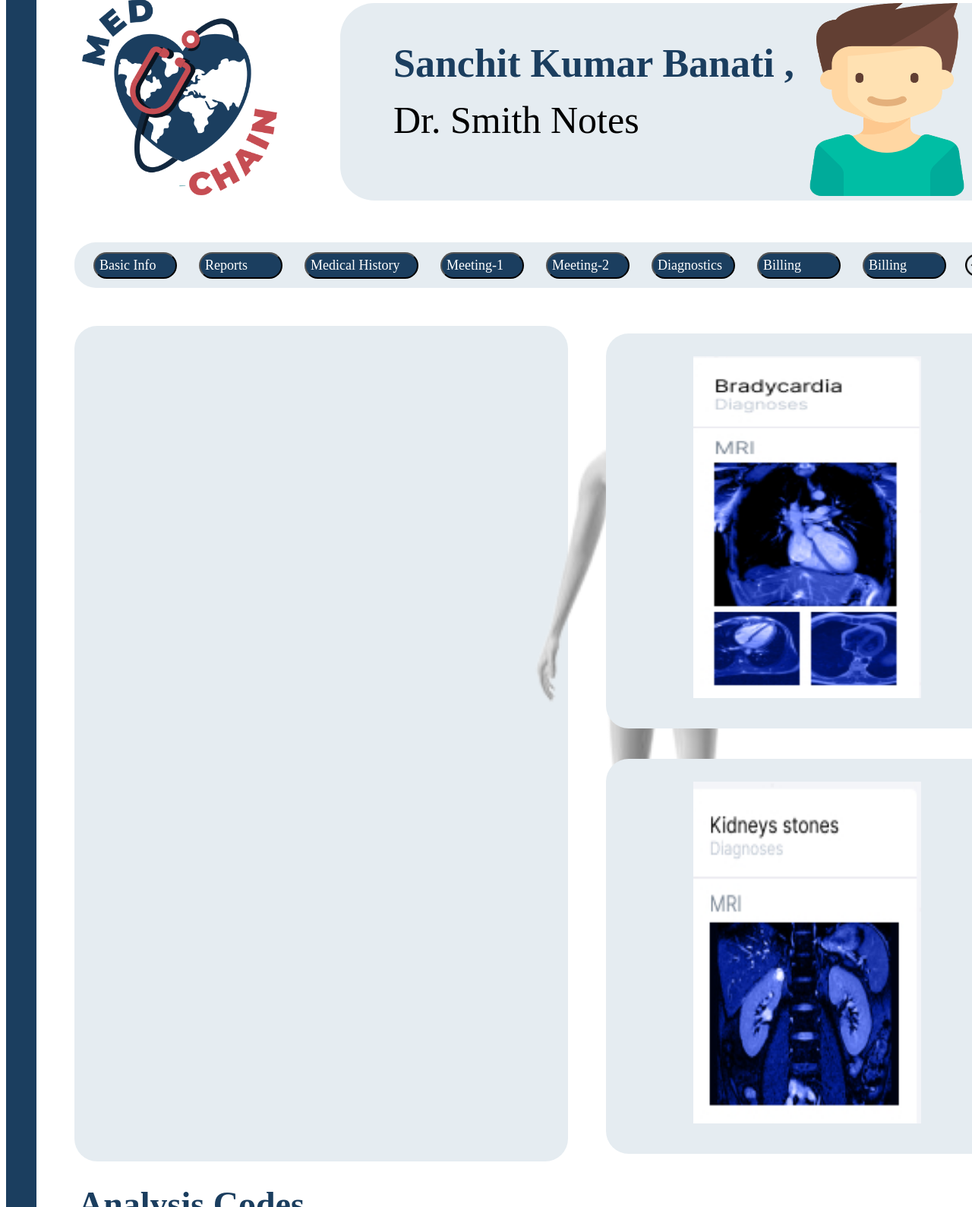
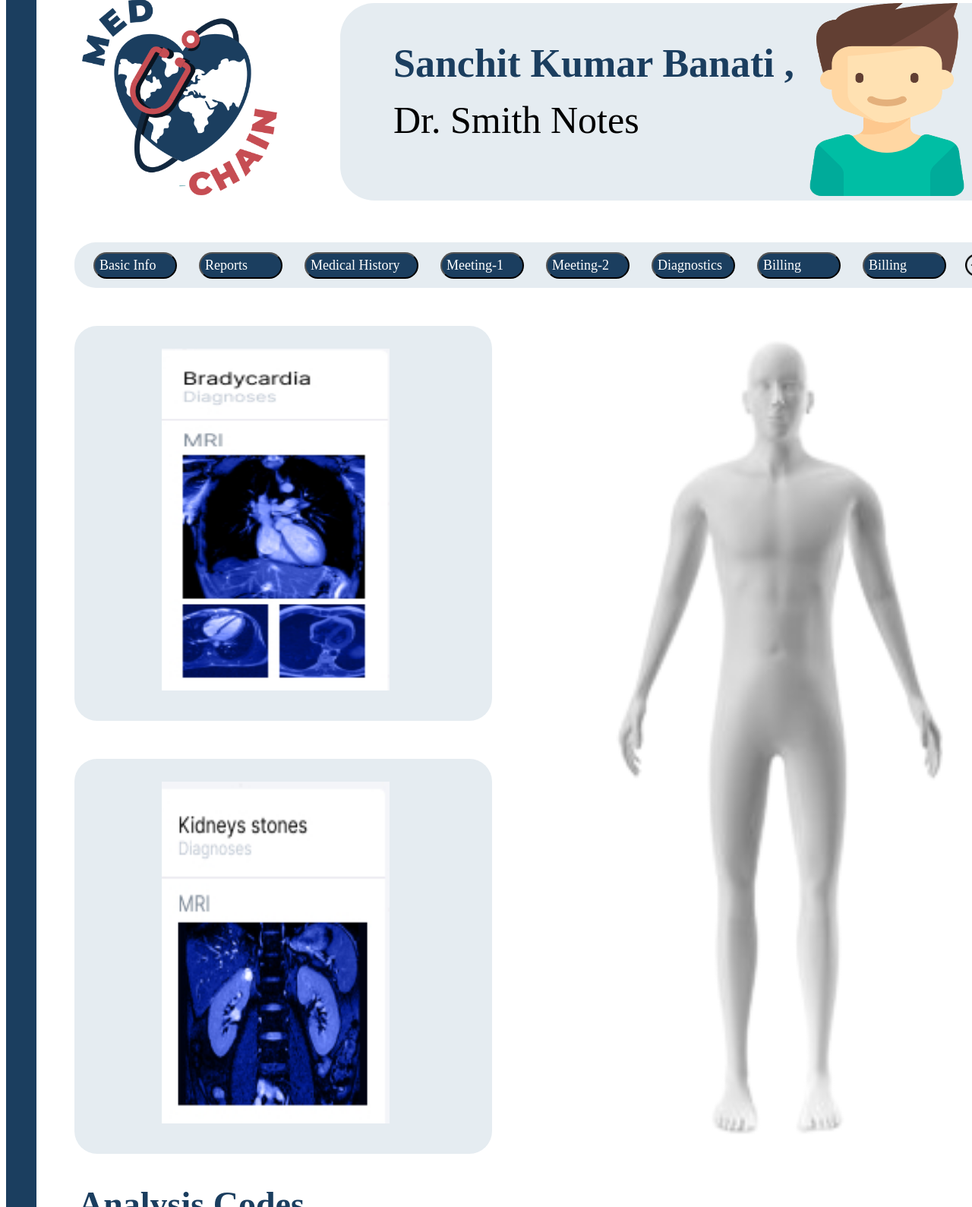
Before and after one commit to ArnavMahajan01/Dr.Chrono_Med-Chain, a PHP site: page /Med-Chain-Dr.Chrono-patient-3.html in a window 1280 px wide. Shown: the part 179-1768 px from the top of the page at 76% size. Run offline with PHP 8.4, Linux system fonts and the light colour scheme.

Commit message:
Updated Version of Page 3 ( Human Body relocated )

```diff
--- a/Med-Chain-Dr. Chrono-WOrking-Patient-page-3/Med-Chain-Dr.Chrono-patient-3.html
+++ b/Med-Chain-Dr. Chrono-WOrking-Patient-page-3/Med-Chain-Dr.Chrono-patient-3.html
@@ -7,6 +7,7 @@
     <body>
         <div id="blue-back">
             <div id="white-above-blue">
+                <img src="body.png.png" id="body">
                 <div id="navbar">
                     <button type="button" class="toggle-btn" id="back" > Back </button>
                     <button type="button" class="toggle-btn" id="home"> Home </button>
@@ -32,7 +33,7 @@
                 <img src="add.png" id="add">
                 </div>
                 <div id="body-scan">
-                    <img src="body.png.png" id="body">
+                    <!-- <img src="body.png.png" id="body"> -->
                 </div>
                 <div id="heart-scan">
                     <img src="Screenshot 2021-01-06 205001.png" id="heart">
@@ -42,7 +43,6 @@
                 </div>
                 <h2 id="analysic-codes"> Analysis Codes</h2>
                 <div id="code1" class="codes">
-                    <p id="codes1" class="codess"> Glucose   93   65-99 md/dl </p>
 
                 </div>
                 <div id="code2" class="codes"> </div>
--- a/Med-Chain-Dr. Chrono-WOrking-Patient-page-3/patient-3.css
+++ b/Med-Chain-Dr. Chrono-WOrking-Patient-page-3/patient-3.css
@@ -169,22 +169,22 @@
 
 }
 
-#body-scan{
+/* #body-scan{
     width: 650px;
     height: 1100px;
     border-radius: 30px;
     background-color: #e5ecf1;
     position: absolute;
     margin-top: 450px;
-    margin-left: 50px;
-}
+    margin-left: 650px;
+} */
 
 #body{
     position: absolute;
-    height: 900px;
-    width: 1550px;
-    /* margin-left: 100px;
-    margin-right: 1300px; */
+    height: 1100px;
+    width: 1950px;
+    margin-top: 550px;
+
 }
 
 #heart-scan {
@@ -193,8 +193,8 @@
     border-radius: 30px;
     background-color: #e5ecf1;
     position: absolute;
-    margin-top: 460px;
-    margin-left: 750px;
+    margin-top: 450px;
+    margin-left: 50px;
 }
 
 #heart{
@@ -212,7 +212,7 @@
     background-color: #e5ecf1;
     position: absolute;
     margin-top: 1020px;
-    margin-left: 750px;
+    margin-left: 50px;
 }
 
 #kidney{
```
